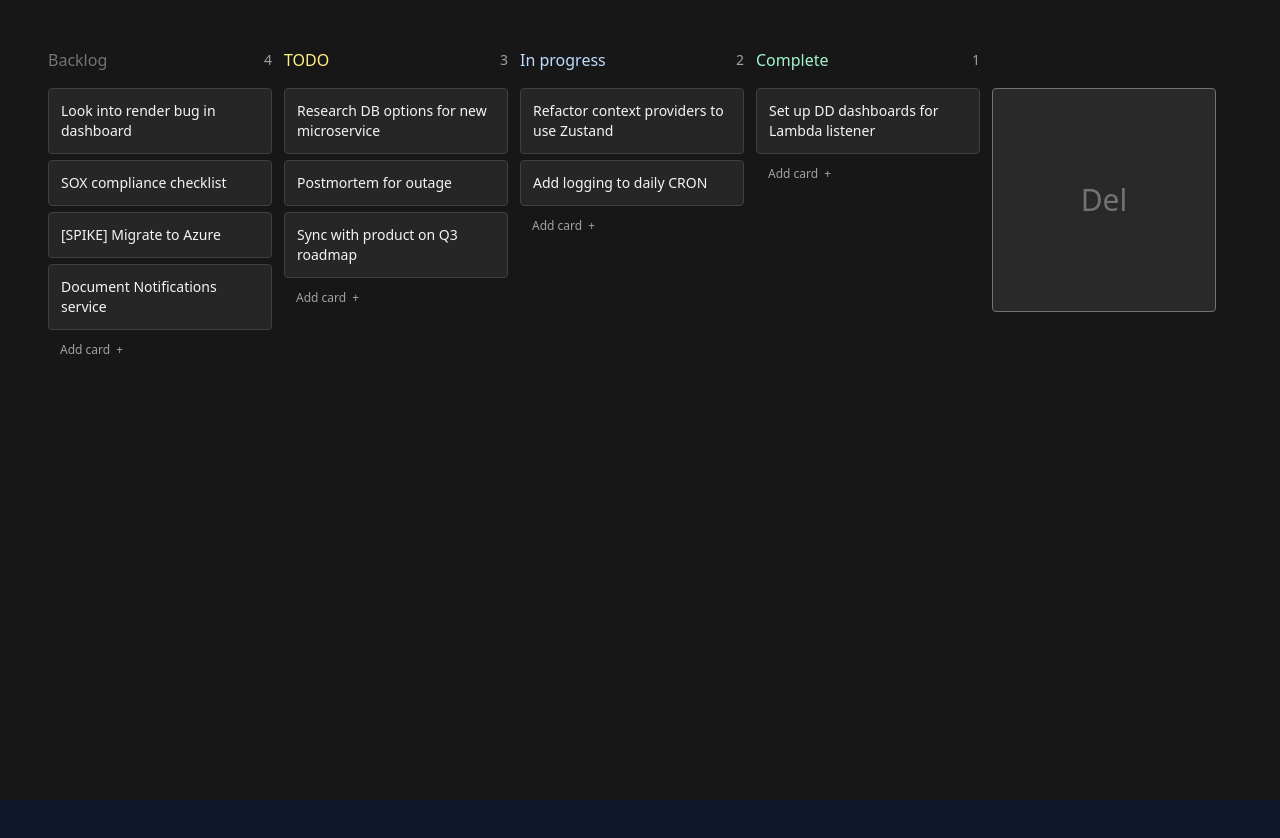
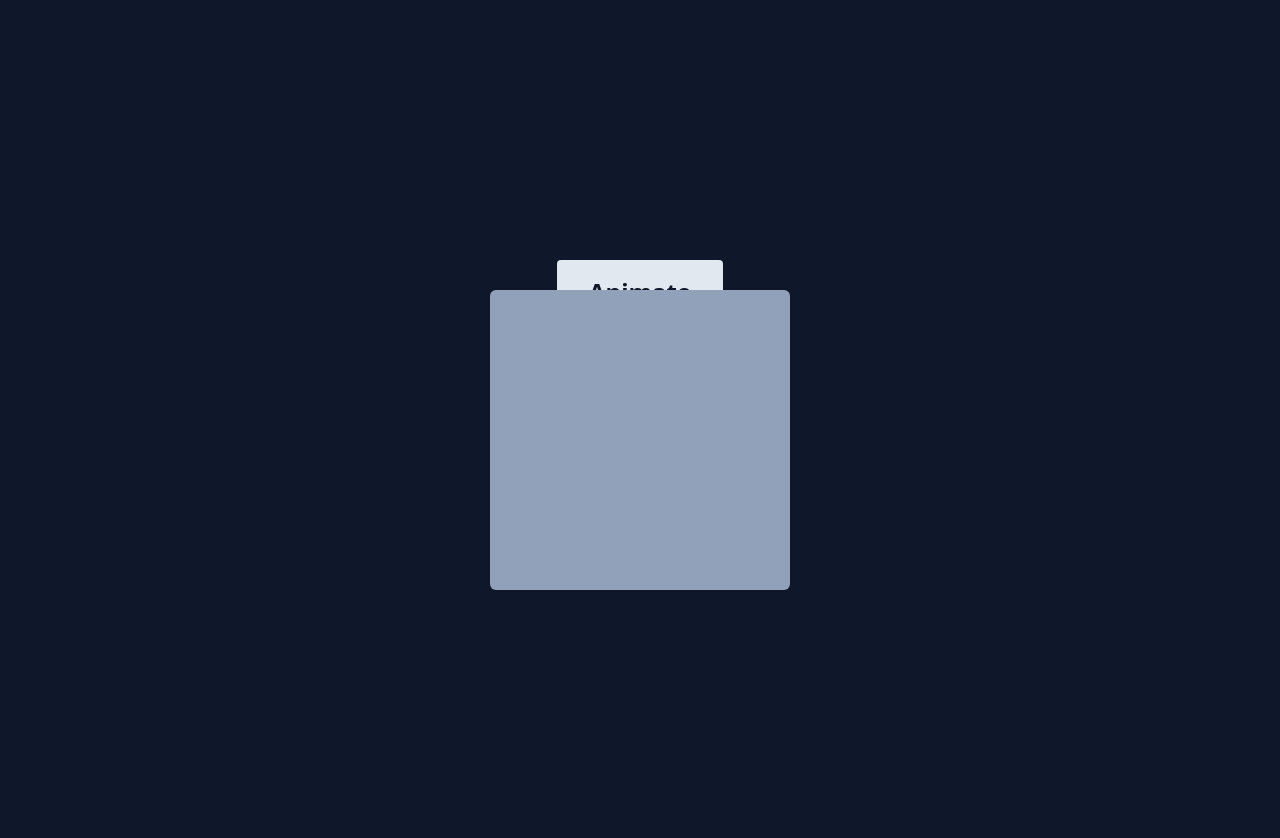
Before and after one commit to shahidul1920/framer-test, a React (Vite) app: page / in a window 1280 px wide. Shown: the top 838 px of the page. Built offline with nearby package versions, Linux system fonts and the light colour scheme.

Commit message:
more understanding

```diff
--- a/src/App.jsx
+++ b/src/App.jsx
@@ -1,6 +1,7 @@
 
 import Animation0 from './components/Animation0'
 import Animation1 from './components/Animation1'
+import AnimationN from './components/AnimationN'
 
 
 function App() {
@@ -8,7 +9,7 @@ function App() {
 
   return (
     <div className='bg-slate-900 min-h-[1000px]'>
-      <Animation0 />
+      <AnimationN />
     </div>
   )
 }
--- /dev/null
+++ b/src/components/AnimationN.jsx
@@ -0,0 +1,32 @@
+import React, { useState } from "react";
+import { AnimatePresence, motion } from "framer-motion";
+
+export default function AnimationN() {
+  const [isVisible, setVisible] = useState(true);
+
+  const rotateSection = () => {
+    setVisible(!isVisible);
+  };
+
+  return (
+    <div className="h-screen flex flex-col gap-4 justify-center items-center">
+      <button
+        onClick={rotateSection}
+        className="p-4 px-8 font-bold text-2xl bg-slate-200 rounded text-slate-900"
+      >
+        Animate
+      </button>
+      <AnimatePresence>
+        {isVisible && (
+          <motion.div
+            initial={{ rotate: 0, scale: 0 }}
+            animate={{ rotate: 360, scale: 1.5 }}
+            exit={{ rotate: 0, scale: 0 }}
+            transition={{ duration: 1, type: "spring" }}
+            className="bg-slate-400 size-[200px] rounded flex justify-center items-center"
+          ></motion.div>
+        )}
+      </AnimatePresence>
+    </div>
+  );
+}
```
